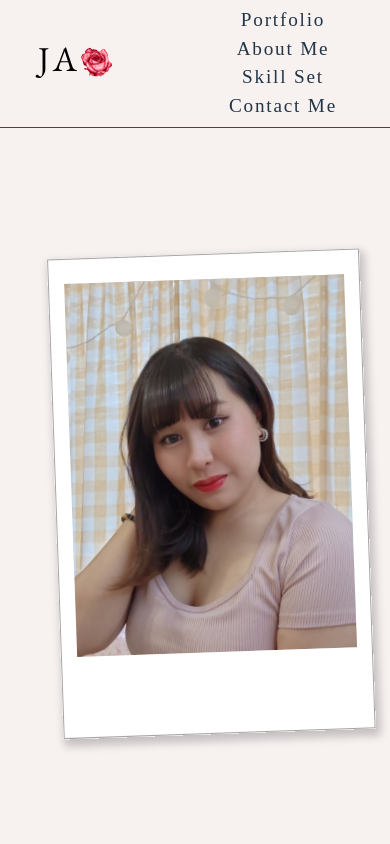
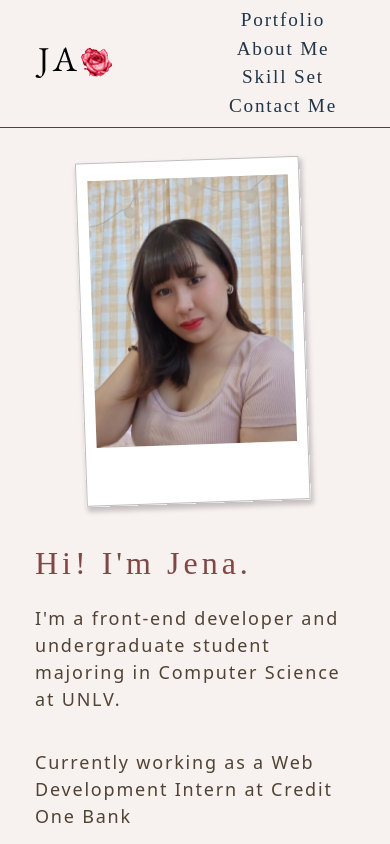
Before and after one commit to jenawen/me, a React (Vite) app: page / in a window 390 px wide. Shown: the top 844 px of the page. Built offline with nearby package versions, Linux system fonts and the light colour scheme; a web font is replaced by a local one.

Commit message:
media queries for mobile

```diff
--- a/src/components/Landing/DesktopLanding/index.css
+++ b/src/components/Landing/DesktopLanding/index.css
@@ -6,21 +6,41 @@
   justify-content: space-evenly;
   align-items: center;
   align-content: stretch;
-  padding: 0px 75px;
+  padding: 0px 100px;
   @media screen and (max-width: 1366px) {
-    padding: 0px 40px;
+    padding: 0px 90px;
+  }
+  @media screen and (max-width: 480px) {
+    height: 100vh;
+    display: flex;
+    flex-direction: column;
+    flex-wrap: nowrap;
+    justify-content: space-evenly;
+    align-items: center;
+    align-content: center;
+    padding: 10px;
   }
 }
 
 .landing-photo {
-  margin-top: -165px;
+  margin-top: -185px;
+  /* margin-left: 55px; */
   @media screen and (max-width: 1366px) {
     margin-top: -95px;
+  }
+  @media screen and (max-width: 480px) {
+    margin-top: none;
+  }
+}
+
+img {
+  @media screen and (max-width: 480px) {
+    max-width: 250px;
   }
 }
 
 .landing-text {
-  margin-top: -110px;
+  margin-top: -130px;
   padding: 25px;
   display: flex;
   flex-direction: column;
@@ -36,8 +56,16 @@
   color: #504333;
   @media screen and (max-width: 1366px) {
     margin-top: -80px;
-
-    font-size: 17.5px;
+    font-size: 22px;
+  }
+  @media screen and (max-width: 480px) {
+    font-size: large;
+    /* display: flex;
+    flex-direction: column;
+    flex-wrap: nowrap;
+    justify-content: center;
+    align-items: center;
+    align-content: stretch; */
   }
 }
 
@@ -50,4 +78,9 @@
     font-size: 56px;
     letter-spacing: 4px;
   }
+  @media screen and (max-width: 480px) {
+    font-size: xx-large;
+
+    margin-top: -40px;
+  }
 }
```
